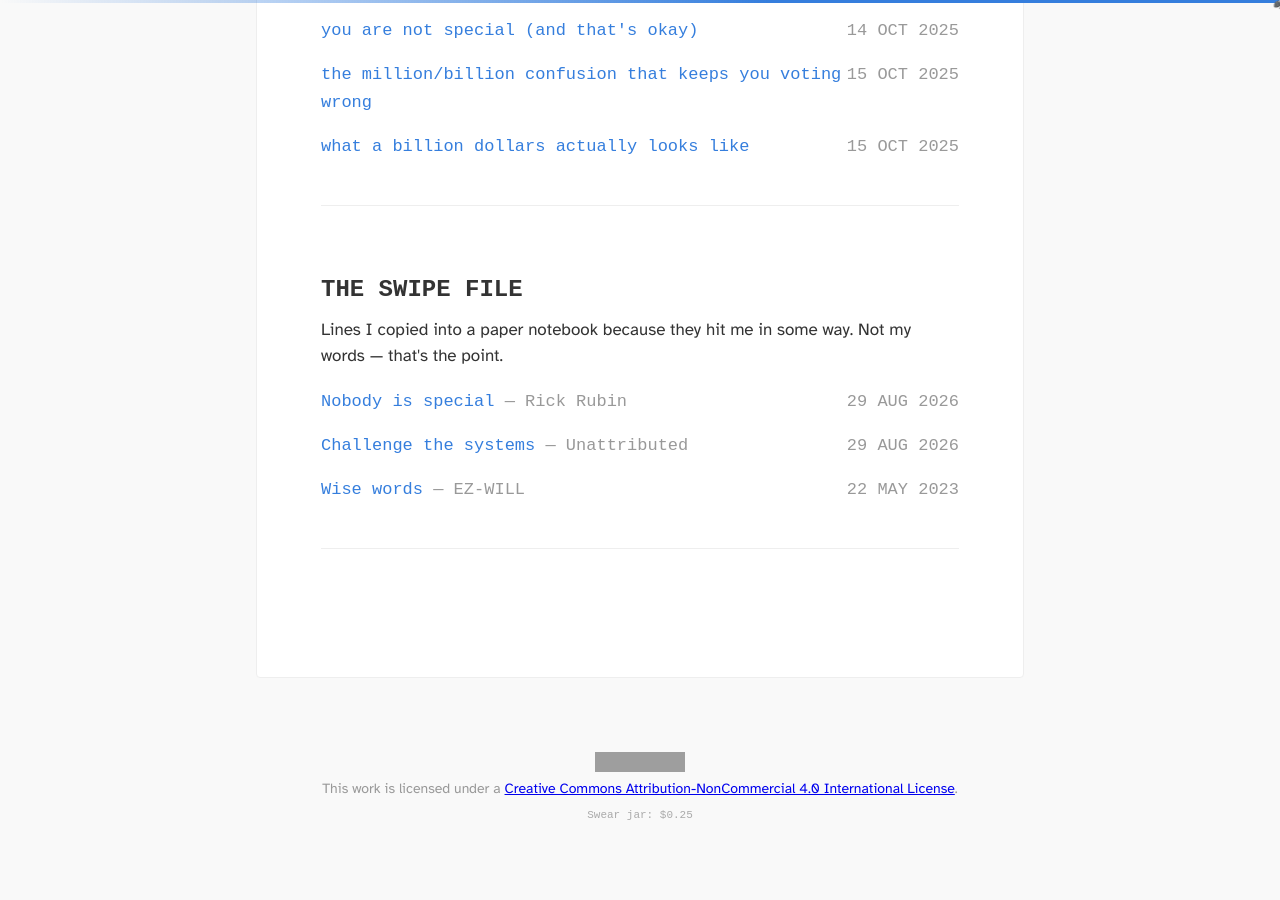
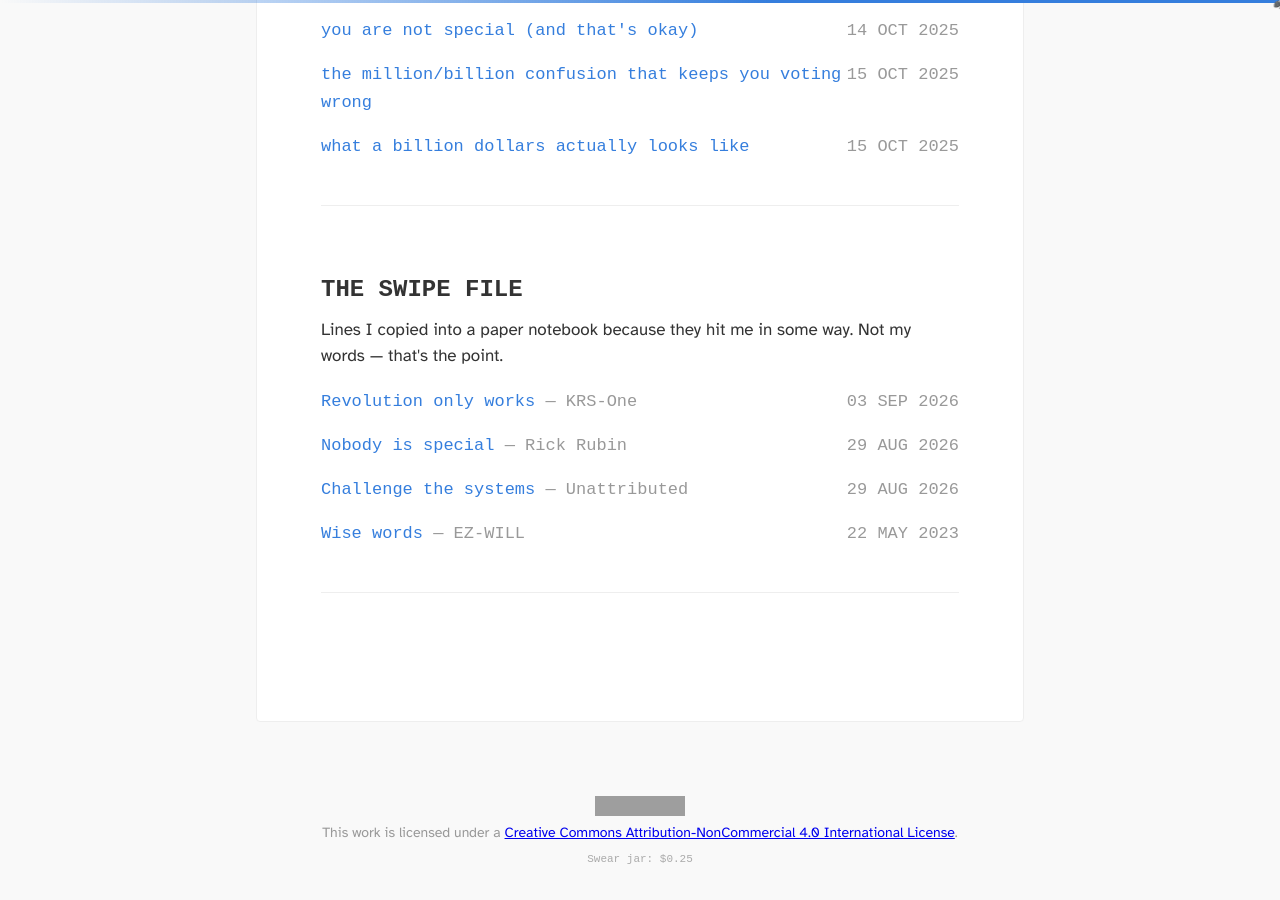
Before and after one commit to antfarm-systems/antfarm-systems.github.io, a Jekyll site: the page built from collections.html, in a window 1280 px wide and 900 px high, scrolled down 2775 px. Built offline with Jekyll 4.4.1, drawn with Linux system fonts in a browser that asks for light colours; nearby versions of some CDN libraries; before the commit the page ends 3631 px from its top, so only the background shows below that; grey boxes are pictures that could not be loaded.

Commit message:
Add a KRS-One quote post
Needed `type: quote` -- without it the layout treats the post as ordinary
prose and never prints quote_source, so the attribution was missing from
the page entirely. Title was still the filename slug; the other quote
posts use a short human kicker.

Co-Authored-By: Claude Opus 5 <noreply@anthropic.com>

```diff
--- a/_data/canary.yml
+++ b/_data/canary.yml
@@ -1,3 +1,3 @@
 emoji: "🐤"
 text: "As of the date below, I have not received any legal order, gag order, national security letter, or amended contract that would restrict my speech or compel me to remain silent about any request for user information."
-date: "2026-09-01"
+date: "2026-09-03"
--- /dev/null
+++ b/_posts/2026-09-03-krs-one-on-revolution.md
@@ -0,0 +1,9 @@
+---
+title: "Revolution only works"
+date: 2026-09-03
+type: quote
+quote_source: KRS-One
+tags: [quotes]
+---
+
+Revolution only works for those who participate.
```
